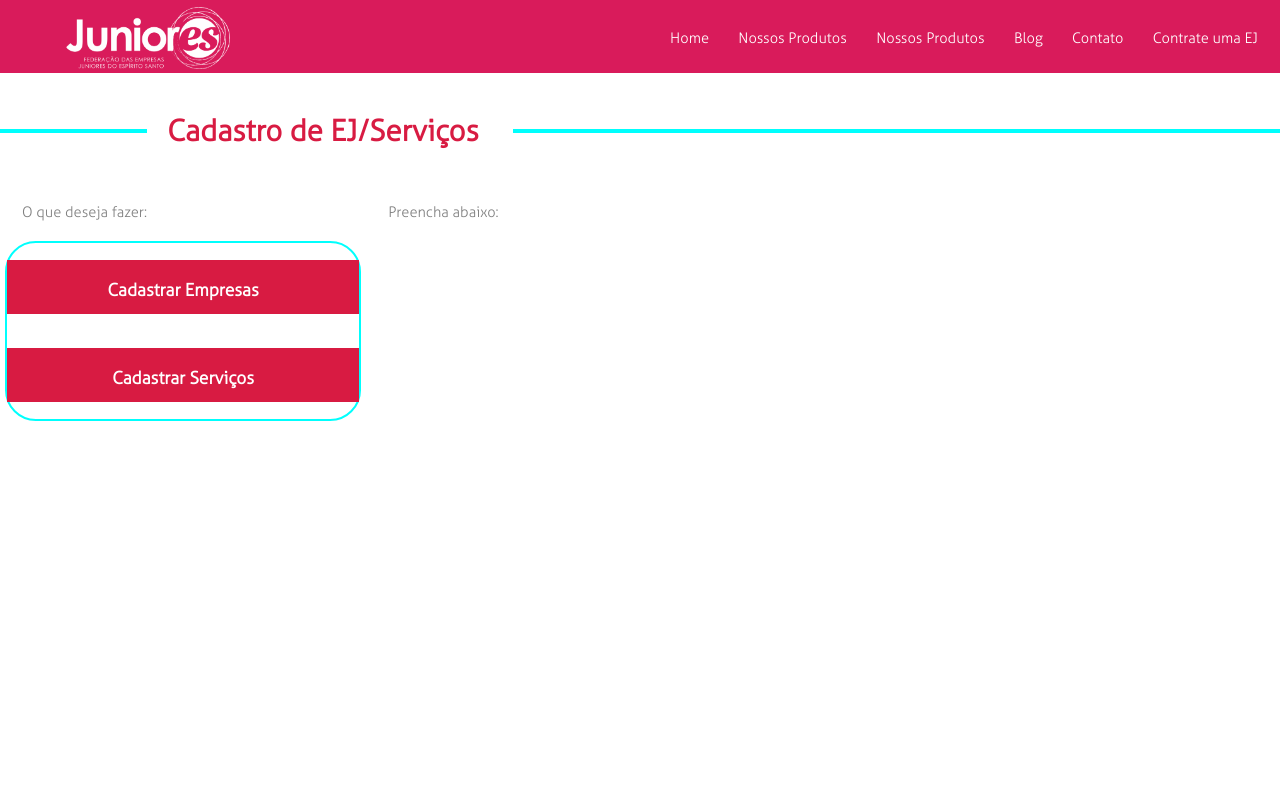
After one commit to wellbrez/Filtro-Website-EJ, a PHP site: page /Cadastro.php in a window 1280 px wide. The commit adds this page. Run offline with PHP 8.4, Linux system fonts and the light colour scheme.

Commit message:
Cadastro.php

```diff
--- /dev/null
+++ b/PP - Joana e Wellington/Cadastro.php
@@ -0,0 +1,36 @@
+<!Doctype html>
+<html>
+    <head>
+    <link rel="stylesheet" type="text/css" href="Css/Estilo_Cadastro.css">
+    <script src="jquery-3.3.1.min.js"></script>
+    <script>
+
+    </script>
+        <title>Página Cadastro</title>
+    </head>
+    <body>
+
+        <nav id="NavTitulo">
+            <ul>
+                <img src = "Imagens/Juniores.png" alt = "logo juniores">
+                <li> Contrate uma EJ </li>
+                <li> Contato</li>
+                <li> Blog </li>
+                <li> Nossos Produtos </li>
+                <li> Nossos Produtos </li>
+                <li> Home</li>
+            </ul>
+        </nav>
+        <p id = "formulario_intro">Preencha abaixo:</p>
+        <p id = "botao_intro">O que deseja fazer:</p>
+        <div id="DivTitulo">
+        <div id="linhapequena"></div><h1>Cadastro de EJ/Serviços</h1><div id="linhagrande"></div>
+</div>
+        <div id="DivAreas">
+            <p id="BotaoEmpresas"style="grid-area:botao_empresas" onclick=""><b>Cadastrar Empresas</b></p>
+            <p id="BotaoServicos"style="grid-area:botao_serviços" onclick=""><b>Cadastrar Serviços</b></p>
+
+        </div>
+        <div id="DivFormulario"></div>
+    </body>
+</html>
--- /dev/null
+++ b/PP - Joana e Wellington/Css/Estilo_Cadastro.css
@@ -0,0 +1,173 @@
+@font-face{
+    font-family: Aller;
+     src: url("Fonte/Aller_Std_Lt.ttf");
+}
+body{
+    background-color: white;
+    display:grid;
+    position:absolute;
+    width:100%;
+    height:100%;
+    font-size:11pt;
+    font-family:Aller;
+    margin-top:0;
+    margin-left:0;
+
+    grid-template-columns:1fr 3fr;
+    grid-template-rows: .3fr .3fr .3fr 10fr;
+    grid-template-areas:
+    "nav nav"
+    "titulo titulo"
+    "botaointro_txt formulariointro_txt"
+    "area resultado";
+}
+
+#NavTitulo
+{
+    grid-area: nav;
+    color: white;
+    overflow: hidden;
+    width:100%;
+    height:5em;
+    background-color:#d91b5b;
+    display:inline;
+}
+ul {
+  list-style-type:none;
+  margin: .5em;
+  padding: 0;
+  overflow: hidden;
+  background-color: #d91b5b;
+}
+
+nav img{
+    height: 4.2em;
+    width: auto;
+    margin-left: 4em;
+}
+
+li {
+  margin: 1em;
+  margin-top:1.5em;
+  float: right;
+  color:white;
+}
+#DivTitulo
+{
+    grid-area:titulo;
+    display:grid;
+    width:100%;
+    cursor:default;
+    user-select: none;
+    grid-template-columns:10em 25em auto;
+    grid-template-rows:100%;
+    grid-template-areas:
+    "linha1 titulo linha2";
+}
+#linhapequena{
+    position:relative;
+    width:100%;
+    height:.3em;
+    background-color: #00FFFD;
+    grid-area:linha1;
+    margin-top:auto;
+    margin-bottom:auto;
+}
+#DivTitulo h1
+{
+    grid-area:titulo;
+    padding:.7em;
+    color:#D81B42;
+}
+#linhagrande{
+    position:relative;
+    width:100%;
+    height:.3em;
+    background-color: #00FFFD;
+    grid-area:linha2;
+    margin-top:auto;
+    margin-bottom:auto;
+}
+
+a{
+    color:white;
+    text-decoration: none;
+}
+
+#formulario_intro{
+    cursor:default;
+    user-select: none;
+    color:gray;
+    grid-area: formulariointro_txt;
+    margin-left: 1.5em;
+    margin-right: auto;
+
+}
+
+#DivAreas
+{
+
+    text-align:center;
+    grid-area:area;
+    height:12em;
+    width:24em;
+    margin: .35em;
+    background-color:white;
+    position: relative;
+    display:grid;
+    grid-template-columns:24em;
+    grid-template-rows:6em 6em;
+    grid-template-areas:
+    "botao_empresas"
+    "botao_serviços";
+    border-style: solid;
+    border-width: 0.15em;
+    border-color: #00FFFD;
+    border-radius: 2.1em;
+    cursor:default;
+    user-select: none;
+}
+#BotaoEmpresas,#BotaoServicos
+{
+    text-align:center;
+    margin-left:0;
+    margin-right:0;
+    background-color:#D81B42;
+    color:white;
+    font-size:13pt;
+    padding:20px;
+}
+#BotaoEmpresas:hover,#BotaoServicos:hover
+{
+    opacity:0.5;
+}
+#DivFormulario
+{
+    grid-area:resultado;
+    height:100%;
+    width:100%;
+    position:relative;
+    background-color:white;
+    overflow:auto;
+    display:grid;
+    grid-template-columns:8em 8em 8em;
+    grid-template-rows:3em 2em 2em 2em 2em;
+    grid-template-areas:
+    "title title title"
+    "1a 2a 3a"
+    "4a 5a 6a"
+    "7a 8a 9a"
+    "10a 11a 12a";
+
+}
+#DivFormulario p
+{margin-bottom:50px;}
+#botao_intro
+{
+    cursor:default;
+    user-select: none;
+    color:gray;
+    grid-area: botaointro_txt;
+    margin-left: 1.5em;
+    margin-right: auto;
+}
--- a/PP - Joana e Wellington/Funcoes_php/Mostrar_Areas.php
+++ b/PP - Joana e Wellington/Funcoes_php/Mostrar_Areas.php
@@ -3,10 +3,10 @@
 <?php
 include_once 'dbh.php';
 
-echo ("<p style='grid-area:title'>+ ÁREAS DE SERVIÇOS</p>");
+echo ("<p id='AreaTXT' style='grid-area:title'>+ ÁREAS DE SERVIÇOS</p>");
 for ($numero_area=1;$numero_area<=sizeof($coluna_nome)-5 ;$numero_area++)
 {
-echo ("<p id = 'area".$numero_area."' class='botaoarea_pai'  style='grid-area:".$numero_area."a' onclick='Update_Resultados_Area(".$numero_area.");'>▶"
+echo ("<p id = 'area".$numero_area."' class='botaoarea'  style='grid-area:".$numero_area."a' onclick='Update_Resultados_Area(".$numero_area.");'>▶"
 .$coluna_nome[$numero_area+4]."
 </p>");}
 
```
Also changed, not shown: PP - Joana e Wellington/Css/Estilo.css (+23 -21 lines), Rascunho/Cadastro.php (added, +31 -0 lines).
